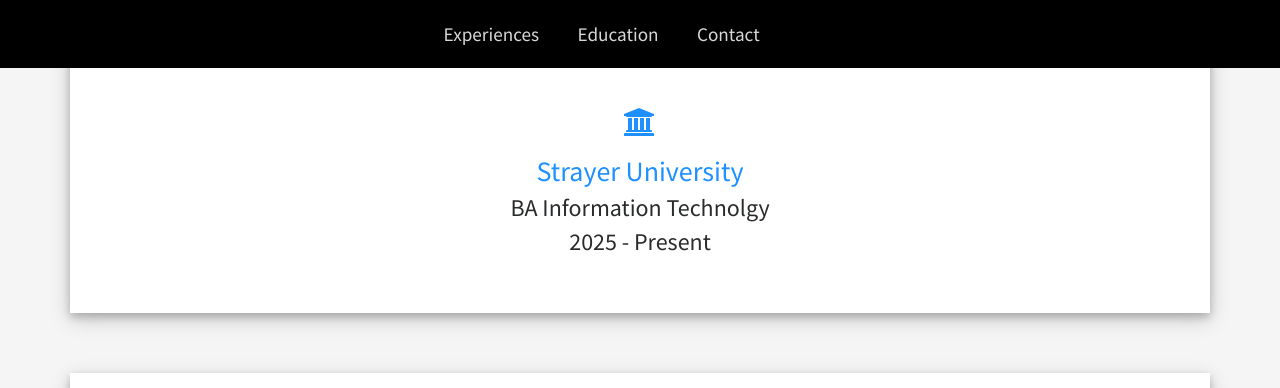
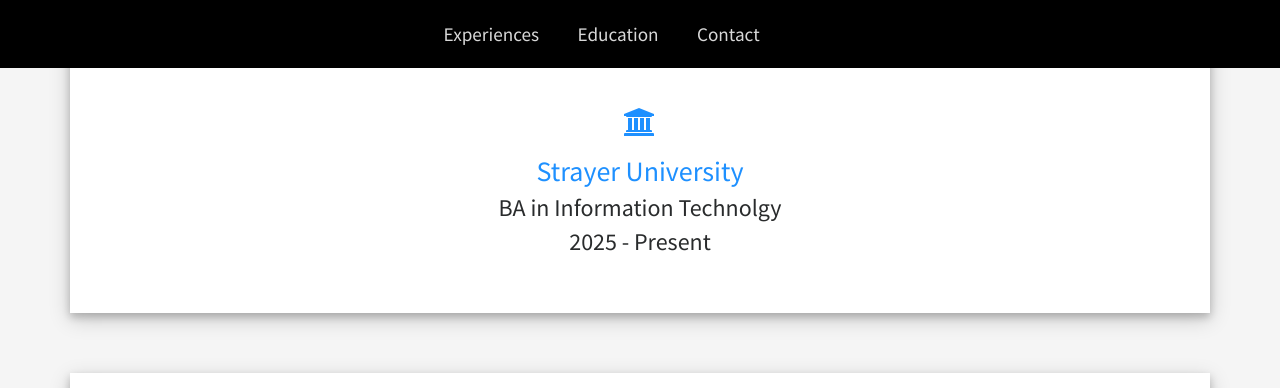
Before and after one commit to taffo73/Resume, a Jekyll site: the page built from index.html, in a window 1280 px wide and 900 px high, scrolled down 2482 px. Shown: the top 388 px of the window. Built offline with Jekyll 4.4.1, drawn with Linux system fonts in a browser that asks for light colours; a script that is not in the unit is left out.

Commit message:
Correct degree title to 'BA in Information Technology'

```diff
--- a/_includes/education.html
+++ b/_includes/education.html
@@ -4,7 +4,7 @@
             <i class="fa fa-university"> </i>
         </h3>
         <h3 class="university theme-color">Strayer University</h3>
-        <h4 class="year">BA Information Technolgy</h4>
+        <h4 class="year">BA in Information Technolgy</h4>
         <h4 class="year">2025 - Present </h4>
     </div>
 </div>
```
